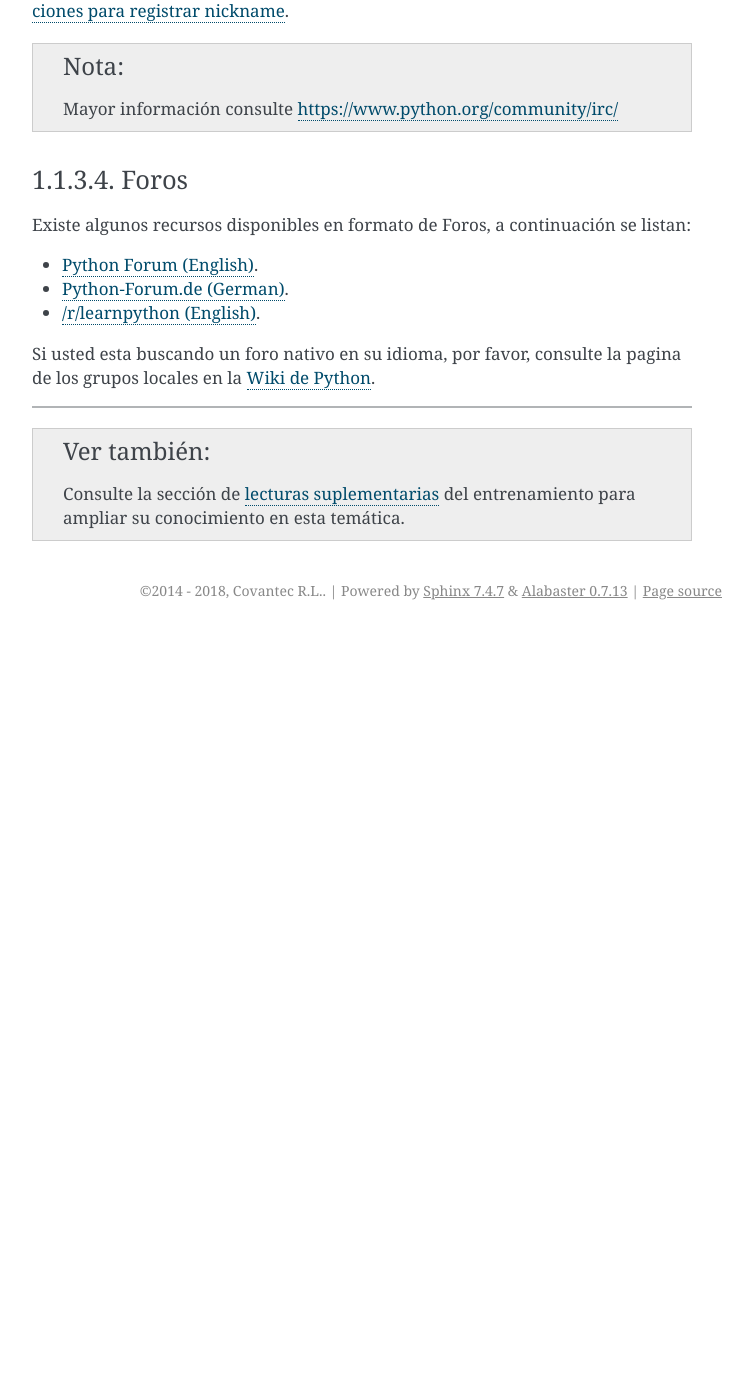
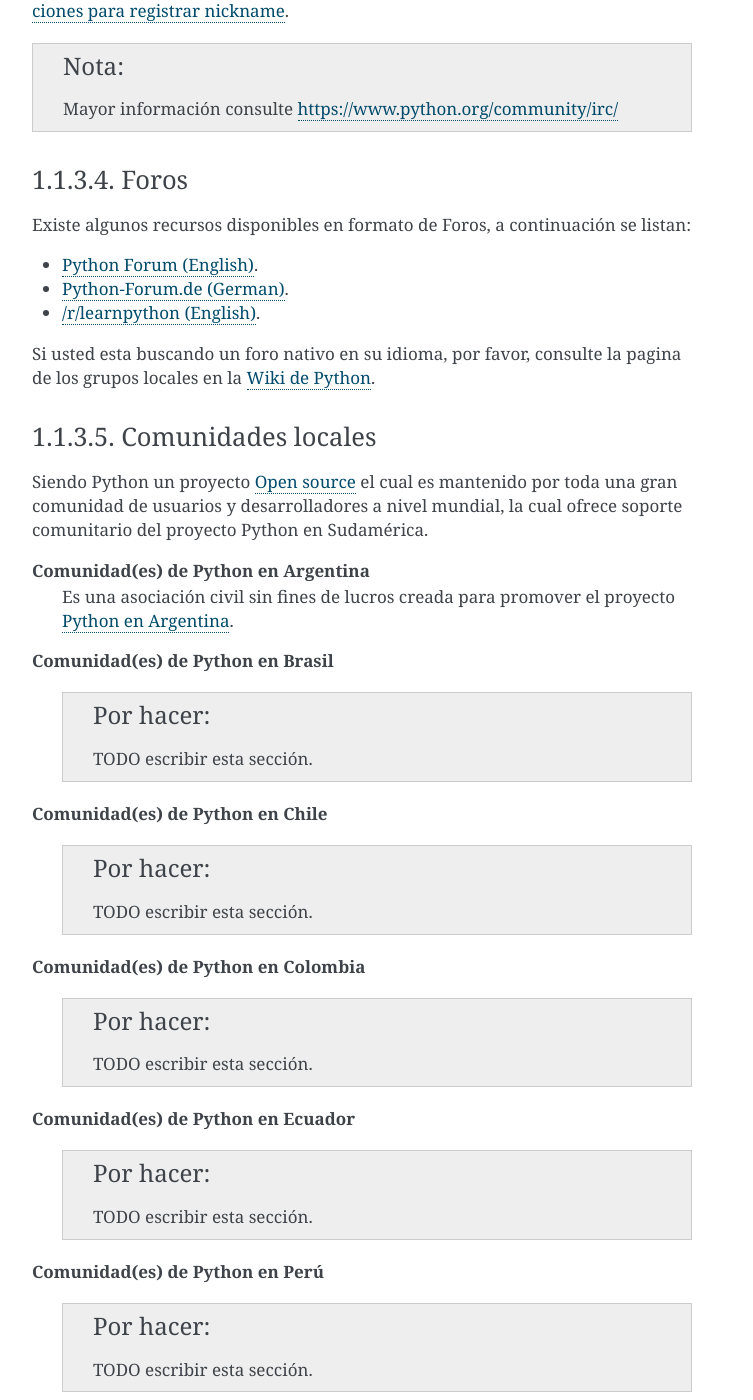
Before and after one commit to macagua/entrenamiento.python_basico, a Sphinx documentation site: the page built from source/leccion1/introduccion.rst, in a window 1280 px wide and 1400 px high, scrolled down 2734 px. Shown: the whole window, without its empty margins (388-1141 px from the left). Built offline with Sphinx 7.4.7, drawn with Linux system fonts in a browser that asks for light colours; before the commit the page ends 3364 px from its top, so only the background shows below that; some of the changed text lies outside the part shown.

```diff
--- a/source/leccion1/index.rst
+++ b/source/leccion1/index.rst
@@ -20,4 +20,3 @@
    introduccion
    caracteristicas
    instalacion
-   soporte
--- a/source/leccion1/introduccion.rst
+++ b/source/leccion1/introduccion.rst
@@ -151,6 +151,44 @@
 Si usted esta buscando un foro nativo en su idioma, por favor, consulte la pagina de los grupos
 locales en la `Wiki de Python <https://wiki.python.org/moin/>`_.
 
+
+.. _python_comunidades_locales:
+
+Comunidades locales
+~~~~~~~~~~~~~~~~~~~
+
+Siendo Python un proyecto :ref:`Open source <python_open_source>` el cual es mantenido por
+toda una gran comunidad de usuarios y desarrolladores a nivel mundial, la cual ofrece soporte
+comunitario del proyecto Python en Sudamérica.
+
+**Comunidad(es) de Python en Argentina**
+	Es una asociación civil sin fines de lucros creada para promover el proyecto `Python en Argentina <http://www.python.org.ar/>`_.
+
+**Comunidad(es) de Python en Brasil**
+	.. todo:: TODO escribir esta sección.
+
+**Comunidad(es) de Python en Chile**
+	.. todo:: TODO escribir esta sección.
+
+**Comunidad(es) de Python en Colombia**
+	.. todo:: TODO escribir esta sección.
+
+**Comunidad(es) de Python en Ecuador**
+	.. todo:: TODO escribir esta sección.
+
+**Comunidad(es) de Python en Perú**
+	.. todo:: TODO escribir esta sección.
+
+**Comunidad(es) de Python en Paraguay**
+	.. todo:: TODO escribir esta sección.
+
+**Comunidad(es) de Python en Uruguay**
+	.. todo:: TODO escribir esta sección.
+
+**Comunidad(es) de Python en Venezuela**
+	Es una asociación civil sin fines de lucros creada para promover el proyecto `Python en Venezuela <http://pyve.github.io/>`_.
+
+
 ----
 
 .. seealso::
```
Also changed, not shown: source/leccion1/soporte.rst (deleted, +0 -41 lines).
